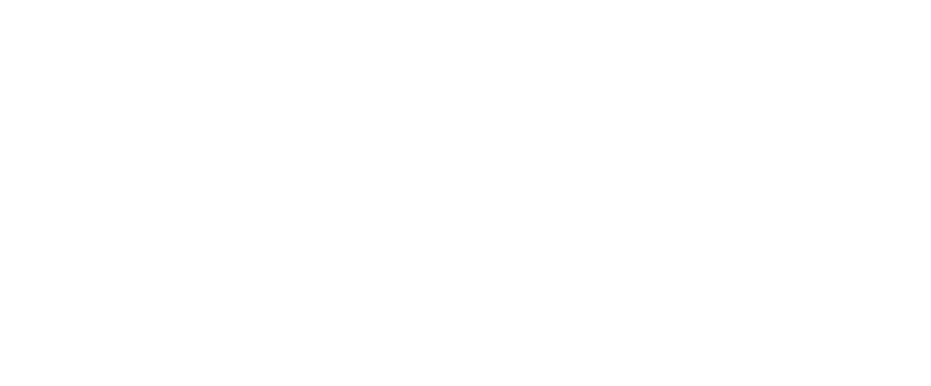
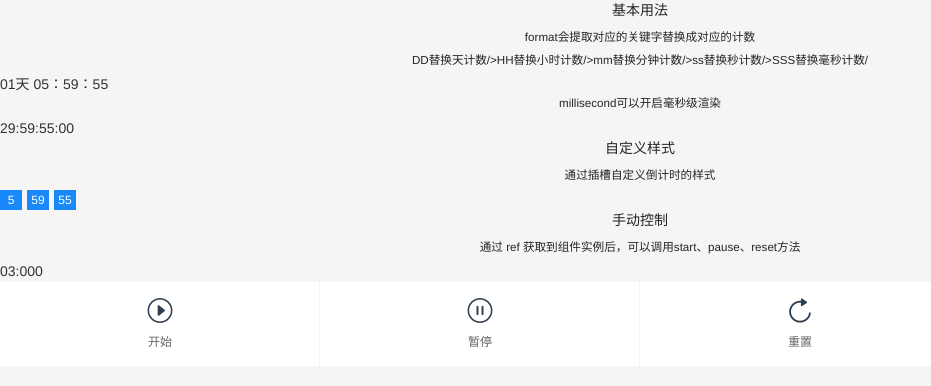
Before and after one commit to yonggeCode/vant-study, a Vue app: page /CountDown in a window 1280 px wide. Shown: the top 386 px of the page, without its empty margins (0-931 px from the left). Built offline with nearby package versions, Linux system fonts and the light colour scheme.

Commit message:
countdowm&divider&imagepreview&lazyload

```diff
--- a/src/router/index.js
+++ b/src/router/index.js
@@ -275,6 +275,38 @@
     }
   },
   {
+    path: '/CountDown',
+    name: 'CountDown',
+    component: () => import('../views/CountDown'),
+    meta:{
+      type:"show"
+    }
+  },
+  {
+    path: '/Divider',
+    name: 'Divider',
+    component: () => import('../views/Divider'),
+    meta:{
+      type:"show"
+    }
+  },
+  {
+    path: '/ImagePreview',
+    name: 'ImagePreview',
+    component: () => import('../views/ImagePreview'),
+    meta:{
+      type:"show"
+    }
+  },
+  {
+    path: '/Lazyload',
+    name: 'Lazyload',
+    component: () => import('../views/Lazyload'),
+    meta:{
+      type:"show"
+    }
+  },
+  {
     path: '/Test',
     name: 'Test',
     component: () => import('../views/Test')
@@ -288,11 +320,8 @@
 })
 
 router.afterEach((to, from) => {
-  console.log(to);
-  console.log(from)
   if(to.meta.type){
     sessionStorage.setItem('type',to.meta.type)
   }
-  console.log(sessionStorage.getItem('type'))
 })
 export default router
--- /dev/null
+++ b/src/views/CountDown.vue
@@ -0,0 +1,86 @@
+<template>
+  <div class="container">
+    <div class="block">
+      <h4>基本用法</h4>
+      <h5>format会提取对应的关键字替换成对应的计数</h5>
+      <h5>DD替换天计数/>HH替换小时计数/>mm替换分钟计数/>ss替换秒计数/>SSS替换毫秒计数/</h5>
+      <van-count-down millisecond :time="time" format="DD天 HH：mm：ss" />
+      <h5>millisecond可以开启毫秒级渲染</h5>
+      <van-count-down millisecond :time="time" format="HH:mm:ss:SS" />
+    </div>
+    <div class="block">
+      <h4>自定义样式</h4>
+      <h5>通过插槽自定义倒计时的样式</h5>
+      <van-count-down :time="time">
+        <template v-slot="timeData">
+          <span class="item">{{ timeData.hours }}</span>
+          <span class="item">{{ timeData.minutes }}</span>
+          <span class="item">{{ timeData.seconds }}</span>
+        </template>
+      </van-count-down>
+    </div>
+
+    <div class="block">
+      <h4>手动控制</h4>
+      <h5>通过 ref 获取到组件实例后，可以调用start、pause、reset方法</h5>
+      <van-count-down
+        ref="countDown"
+        millisecond
+        time="3000"
+        :auto-start="false"
+        format="ss:SSS"
+        @finish="finish"
+      />
+      <van-grid clickable>
+        <van-grid-item text="开始" icon="play-circle-o" @click="start" />
+        <van-grid-item text="暂停" icon="pause-circle-o" @click="pause" />
+        <van-grid-item text="重置" icon="replay" @click="reset" />
+      </van-grid>
+    </div>
+  </div>
+</template>
+
+<script>
+import Vue from "vue";
+import { CountDown, Toast, Grid, GridItem } from "vant";
+
+Vue.use(CountDown);
+Vue.use(Toast);
+Vue.use(Grid);
+Vue.use(GridItem);
+
+export default {
+  data() {
+    return {
+      time: 30 * 60 * 60 * 1000
+    };
+  },
+  methods: {
+    start() {
+      console.log(this);
+      this.$refs.countDown.start();
+    },
+    pause() {
+      this.$refs.countDown.pause();
+    },
+    reset() {
+      this.$refs.countDown.reset();
+    },
+    finish() {
+      Toast("倒计时结束");
+    }
+  }
+};
+</script>
+
+<style scoped>
+.item {
+  display: inline-block;
+  width: 22px;
+  margin-right: 5px;
+  color: #fff;
+  font-size: 12px;
+  text-align: center;
+  background-color: #1989fa;
+}
+</style>
--- /dev/null
+++ b/src/views/Divider.vue
@@ -0,0 +1,74 @@
+<template>
+  <div class="container">
+    <div class="block">
+      <h4>基础用法</h4>
+      <van-divider>文字</van-divider>
+      <van-divider content-position="left">文字</van-divider>
+      <van-divider content-position="right">文字</van-divider>
+      <h5>实现一个水平线</h5>
+      <h5>思路，利用after、before和flex布局撑开两边</h5>
+      <div class="line">文字</div>
+      <div class="line left">文字</div>
+      <div class="line right">文字</div>
+
+    </div>
+  </div>
+</template>
+
+<script>
+import Vue from "vue";
+import { Divider } from "vant";
+
+Vue.use(Divider);
+export default {
+  data() {
+    return {};
+  }
+};
+</script>
+
+<style lang="scss" scoped>
+.line {
+  display: -webkit-box;
+  display: -webkit-flex;
+  display: flex;
+  -webkit-box-align: center;
+  -webkit-align-items: center;
+  align-items: center;
+  margin: 16px 0;
+  color: #969799;
+  font-size: 14px;
+  line-height: 24px;
+  border-color: red;
+  border-style: solid;
+  border-width: 0;
+}
+
+.line::before, .line::after{
+  content: "";
+  display: block;
+  -webkit-box-flex: 1;
+  -webkit-flex: 1;
+  flex: 1;
+  box-sizing: border-box;
+  height: 1px;
+  border-color: inherit;
+  border-style: inherit;
+  border-width: 1px 0 0;
+  transform: scaleY(.5);
+}
+.line::before{
+  margin-right: 16px;
+}
+.line::after{
+  margin-left: 16px;
+}
+
+.line.right::before{
+  flex: 7;
+}
+.line.left::after{
+  flex: 7;
+}
+
+</style>
--- a/src/views/Home.vue
+++ b/src/views/Home.vue
@@ -46,6 +46,15 @@
       <van-collapse-item title="展示组件" name="show">
         <router-link class="link" tag="div" to="/Circle">Circle</router-link>
         <router-link class="link" tag="div" to="/Collapse">Collapse</router-link>
+        <router-link class="link" tag="div" to="/CountDown">CountDown</router-link>
+        <router-link class="link" tag="div" to="/Divider">Divider</router-link>
+        <router-link class="link" tag="div" to="/ImagePreview">ImagePreview</router-link>
+        <router-link class="link" tag="div" to="/Lazyload">Lazyload</router-link>
+        <router-link class="link" tag="div" to="/Collapse">Collapse</router-link>
+        <router-link class="link" tag="div" to="/Collapse">Collapse</router-link>
+        <router-link class="link" tag="div" to="/Collapse">Collapse</router-link>
+        <router-link class="link" tag="div" to="/Collapse">Collapse</router-link>
+        <router-link class="link" tag="div" to="/Collapse">Collapse</router-link>
       </van-collapse-item>
     </van-collapse>
   </div>
@@ -71,7 +80,7 @@
 <style lang="scss">
 .container {
   width: 100%;
-  height: 100%;
+  min-height: 100%;
   background: #f5f5f5;
 }
 .home {
--- /dev/null
+++ b/src/views/ImagePreview.vue
@@ -0,0 +1,98 @@
+<template>
+  <div class="container">
+    <div class="block">
+      <h4>基本功能</h4>
+      <h5>以函数的形式之间调用ImagePreview函数既可以预览</h5>
+      <van-button type="primary" @click="showimage">查看图片</van-button>
+    </div>
+
+    <div class="block">
+      <h5>引入组件</h5>
+      <van-button type="info" @click="showimage2">查看图片</van-button>
+      <van-image-preview v-model="show" :images="images" @change="onChange" />
+    </div>
+
+    <div class="block">
+      <h5>配合image组件来使用</h5>
+      <div class="imgaeBox">
+        <van-image width="100" height="100" :src="item" @click="showimage3(index)" v-for="(item,index) in images" :key="index"/>
+      </div>
+      <van-image-preview v-model="show3" :images="images" @change="onChange" :start-position="nowIndex" />
+    </div>
+  </div>
+</template>
+
+<script>
+import Vue from "vue";
+import { ImagePreview, Button,Image } from "vant";
+
+Vue.use(ImagePreview);
+Vue.use(Button);
+Vue.use(Image);
+
+
+export default {
+  data() {
+    return {
+      show: false,
+      show3:false,
+      nowIndex:0,
+      images: [
+        "https://img.yzcdn.cn/vant/apple-1.jpg",
+        "https://img.yzcdn.cn/vant/apple-2.jpg",
+        "https://img.yzcdn.cn/vant/apple-3.jpg",
+        "https://img.yzcdn.cn/2.jpg"
+      ]
+    };
+  },
+  created() {},
+  methods: {
+    showimage() {
+      ImagePreview({
+        images: this.images,
+        startPosition: 1, //图片预览起始位置索引
+        swipeDuration: 300, //动画时长，单位为ms
+        showIndex: true, //是否显示页码
+        showIndicators: true, //否显示轮播指示器
+        loop: true, //是否循环播放
+        onClose(value) {
+          //关闭预览时触发
+          console.log("close", value);
+        },
+        onChange(value) {
+          //切换图片时触发
+          console.log("cahnge", value);
+        },
+        onScale(value) {
+          //缩放图片时触发
+          console.log("scale", value);
+        },
+        asyncClose: false //是否开启异步关闭
+      });
+    },
+    showimage2() {
+      this.show = true;
+    },
+    showimage3(index){
+      this.nowIndex = index;
+      this.show3 = true;
+    },
+    onChange(value) {
+      console.log(value);
+    }
+  }
+};
+</script>
+
+<style lang="scss" scoped>
+.imgaeBox{
+  margin: 0 auto;
+  display: grid;
+  justify-content: center;
+  align-items:center;
+  grid-template-rows: 1fr 1fr 1fr;
+  grid-template-columns: 1fr 1fr 1fr;
+  grid-gap: 10px 0;
+  place-items: center center;
+}
+</style>
--- /dev/null
+++ b/src/views/Lazyload.vue
@@ -0,0 +1,49 @@
+<template>
+  <div class="container">
+    <h4>通过V-lazy指令来设置懒加载图篇</h4>
+    <div class="block" v-for="(img,index) in imageList" :key="index">
+      <img width="100" height="100" v-lazy="img" >
+      <div style="width:100vw;height:120vh"></div>
+    </div>
+    <h4>和图片懒加载不同，背景图懒加载需要使用v-lazy:background-image，值设置为背景图片的地址，需要注意的是必须声明容器高度。</h4>
+    <div style="width:100px;height:100px;background-size:100% 100%" v-lazy:background-image="imgBg" />
+    <h4>将需要懒加载的组件放在lazy-component标签中，即可实现组件懒加载。</h4>
+    <h4>经测试好像不太行，不知道是不是没有引入vue-lazyload 的原因，如果需要手动引入配置，倒不如之间用Vue-lazyload</h4>
+    <lazy-component>
+      <mbutton/>
+    </lazy-component>
+  </div>
+</template>
+
+<script>
+import mbutton from "@/views/Button"
+// Lazyload 是 Vue 指令，使用前需要对指令进行注册
+import Vue from 'vue';
+import { Lazyload } from 'vant';
+
+Vue.use(Lazyload);
+
+
+// 注册时可以配置额外的选项
+Vue.use(Lazyload, {
+  lazyComponent: true  //组件懒加载
+});
+export default {
+  data(){
+    return{
+      imageList: [
+        'https://img.yzcdn.cn/vant/apple-1.jpg',
+        'https://img.yzcdn.cn/vant/apple-2.jpg'
+      ],
+      imgBg:"https://img.yzcdn.cn/vant/apple-5.jpg"
+    }
+  },
+  components:{
+    mbutton
+  }
+}
+</script>
+
+<style lang="scss" scoped>
+
+</style>
```
